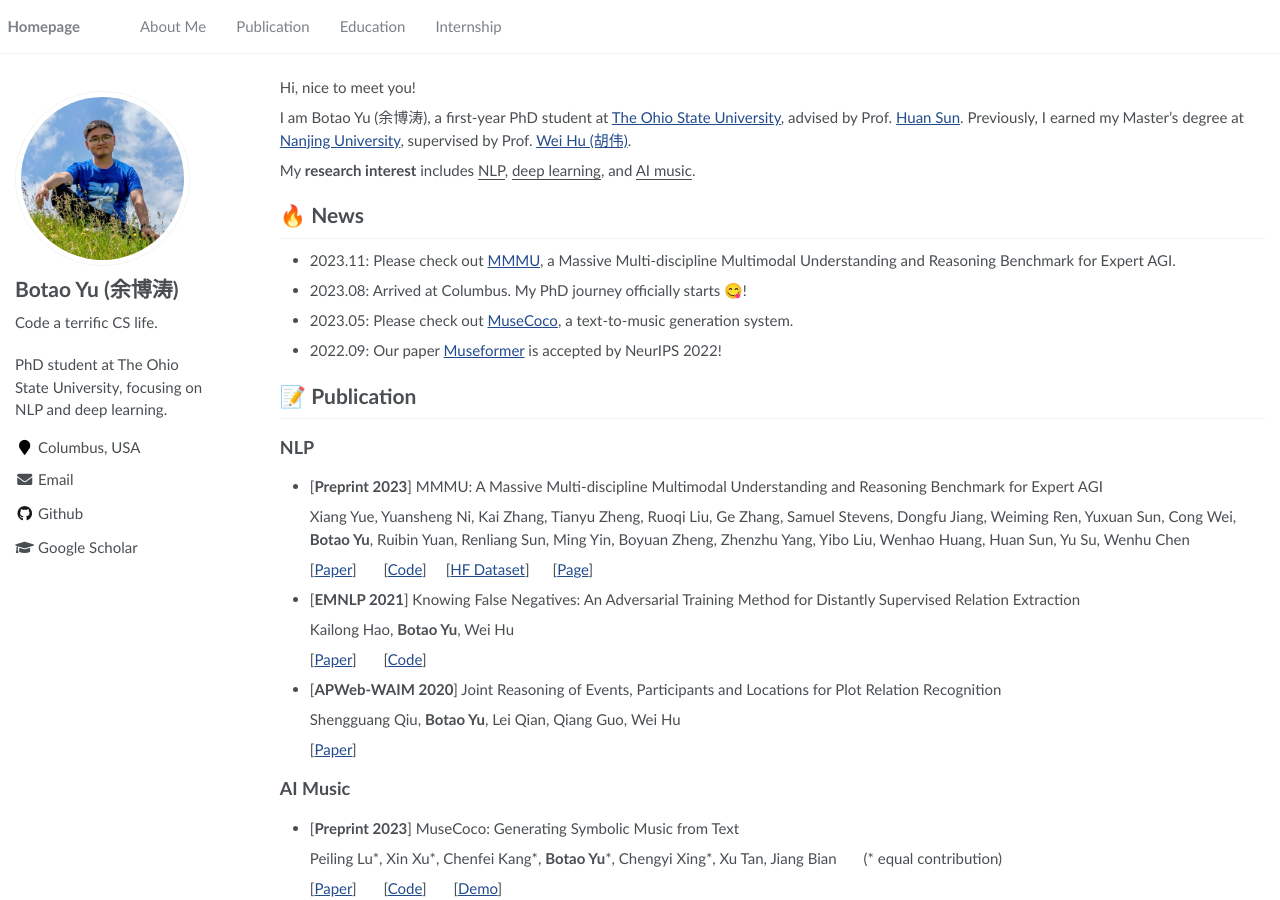
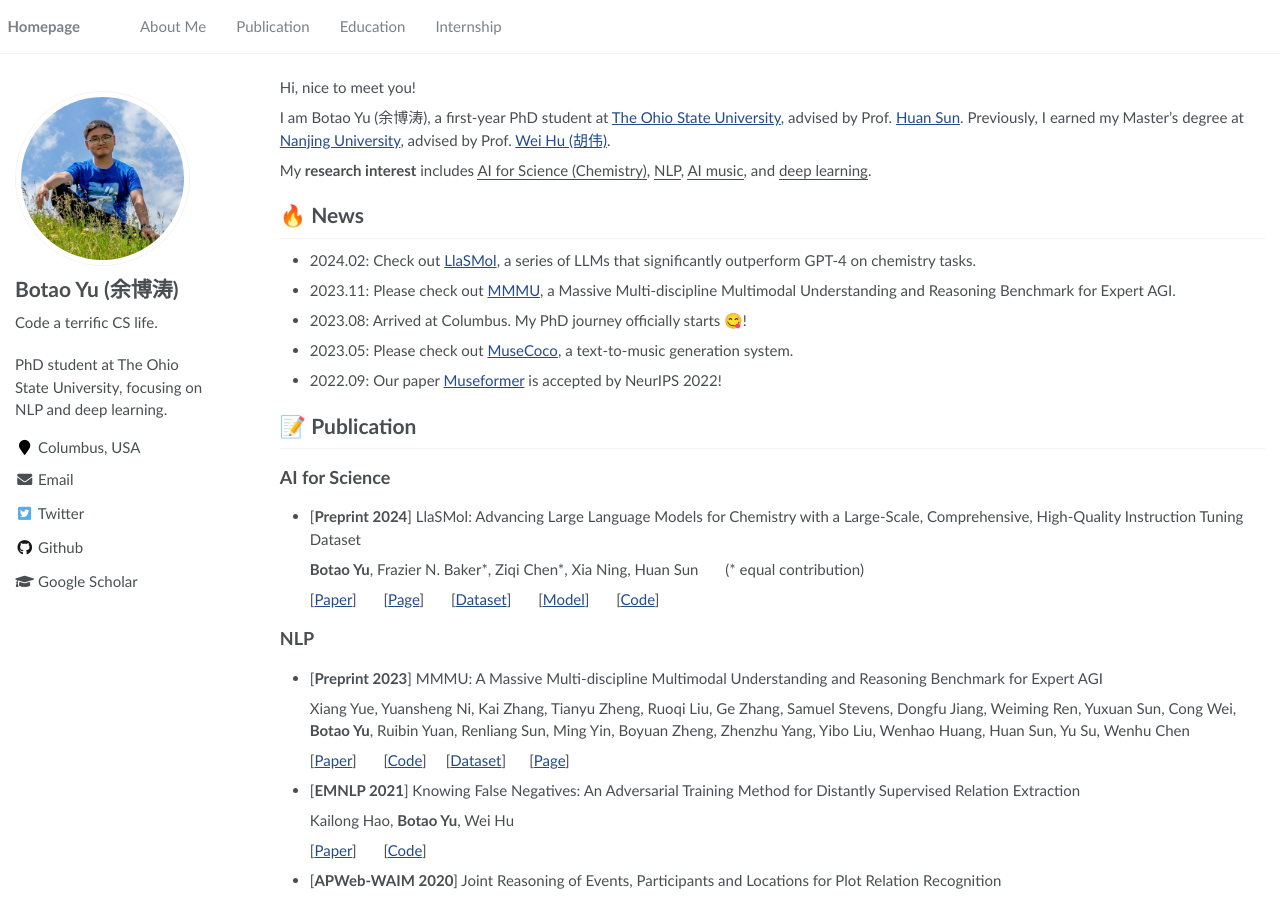
Before and after one commit to btyu/btyu.github.io, a Jekyll site: the page built from _pages/about.md, in a window 1280 px wide and 900 px high. Built offline with Jekyll 4.4.1, drawn with Linux system fonts in a browser that asks for light colours; some of the changed text lies outside the part shown.

Commit message:
update llasmol

```diff
--- a/_config.yml
+++ b/_config.yml
@@ -51,7 +51,7 @@ author:
   stackoverflow    : # http://stackoverflow.com/users/123456/username
   steam            :
   tumblr           :
-  twitter          :
+  twitter          : "https://twitter.com/BotaoYu24"
   vine             :
   weibo            :
   xing             :
--- a/_pages/about.md
+++ b/_pages/about.md
@@ -19,17 +19,28 @@ redirect_from:
 
 Hi, nice to meet you!
 
-I am Botao Yu (余博涛), a first-year PhD student at [The Ohio State University](https://www.osu.edu/), advised by Prof. [Huan Sun](http://web.cse.ohio-state.edu/~sun.397/). Previously, I earned my Master's degree at [Nanjing University](https://www.nju.edu.cn/en/), supervised by Prof. [Wei Hu (胡伟)](http://ws.nju.edu.cn/wiki/Wiki.jsp?page=Wei%20Hu).
+I am Botao Yu (余博涛), a first-year PhD student at [The Ohio State University](https://www.osu.edu/), advised by Prof. [Huan Sun](http://web.cse.ohio-state.edu/~sun.397/). Previously, I earned my Master's degree at [Nanjing University](https://www.nju.edu.cn/en/), advised by Prof. [Wei Hu (胡伟)](http://ws.nju.edu.cn/wiki/Wiki.jsp?page=Wei%20Hu).
 
-My **research interest** includes <u>NLP</u>, <u>deep learning</u>, and <u>AI music</u>.
+My **research interest** includes <u>AI for Science (Chemistry)</u>, <u>NLP</u>, <u>AI music</u>, and <u>deep learning</u>.
 
 # 🔥 News
+- 2024.02: Check out [LlaSMol](#pub-llasmol), a series of LLMs that significantly outperform GPT-4 on chemistry tasks.
 - 2023.11: Please check out [MMMU](#pub-mmmu), a Massive Multi-discipline Multimodal Understanding and Reasoning Benchmark for Expert AGI.
 - 2023.08: Arrived at Columbus. My PhD journey officially starts 😋!
 - 2023.05: Please check out [MuseCoco](#pub-musecoco), a text-to-music generation system.
 - 2022.09: Our paper [Museformer](#pub-museformer) is accepted by NeurIPS 2022!
 
 # 📝 Publication
+
+## AI for Science
+
+<span class='anchor' id='pub-llasmol'></span>
+- [**Preprint 2024**] LlaSMol: Advancing Large Language Models for Chemistry with a Large-Scale, Comprehensive, High-Quality Instruction Tuning Dataset
+
+  **Botao Yu**, Frazier N. Baker\*, Ziqi Chen\*, Xia Ning, Huan Sun &nbsp;&nbsp;&nbsp;&nbsp;&nbsp; (* equal contribution)
+
+  [[Paper](https://arxiv.org/abs/2402.09391)] &nbsp;&nbsp;&nbsp;&nbsp;&nbsp; [[Page](https://osu-nlp-group.github.io/LLM4Chem/)] &nbsp;&nbsp;&nbsp;&nbsp;&nbsp; [[Dataset](https://huggingface.co/osunlp/LlaSMol-Mistral-7B)] &nbsp;&nbsp;&nbsp;&nbsp;&nbsp; [[Model](https://huggingface.co/osunlp/LlaSMol-Mistral-7B)] &nbsp;&nbsp;&nbsp;&nbsp;&nbsp; [[Code](https://github.com/OSU-NLP-Group/LLM4Chem)]
+
 
 ## NLP
 
@@ -39,7 +50,7 @@ My **research interest** includes <u>NLP</u>, <u>deep learning</u>, and <u>AI mu
 
   Xiang Yue, Yuansheng Ni, Kai Zhang, Tianyu Zheng, Ruoqi Liu, Ge Zhang, Samuel Stevens, Dongfu Jiang, Weiming Ren, Yuxuan Sun, Cong Wei, **Botao Yu**, Ruibin Yuan, Renliang Sun, Ming Yin, Boyuan Zheng, Zhenzhu Yang, Yibo Liu, Wenhao Huang, Huan Sun, Yu Su, Wenhu Chen
 
-  [[Paper](https://arxiv.org/abs/2306.00110)] &nbsp;&nbsp;&nbsp;&nbsp;&nbsp; [[Code](https://github.com/MMMU-Benchmark/MMMU)]&nbsp;&nbsp;&nbsp;&nbsp;&nbsp;[[HF Dataset](https://huggingface.co/datasets/MMMU/MMMU)]&nbsp;&nbsp;&nbsp;&nbsp;&nbsp; [[Page](https://mmmu-benchmark.github.io)]
+  [[Paper](https://arxiv.org/abs/2306.00110)] &nbsp;&nbsp;&nbsp;&nbsp;&nbsp; [[Code](https://github.com/MMMU-Benchmark/MMMU)]&nbsp;&nbsp;&nbsp;&nbsp;&nbsp;[[Dataset](https://huggingface.co/datasets/MMMU/MMMU)]&nbsp;&nbsp;&nbsp;&nbsp;&nbsp; [[Page](https://mmmu-benchmark.github.io)]
 
 - [**EMNLP 2021**] Knowing False Negatives: An Adversarial Training Method for Distantly Supervised Relation Extraction
 
@@ -112,4 +123,4 @@ My **research interest** includes <u>NLP</u>, <u>deep learning</u>, and <u>AI mu
 
 ---
 
-*Last modified: November 28, 2023*
+*Last modified: April 16, 2024*
```
